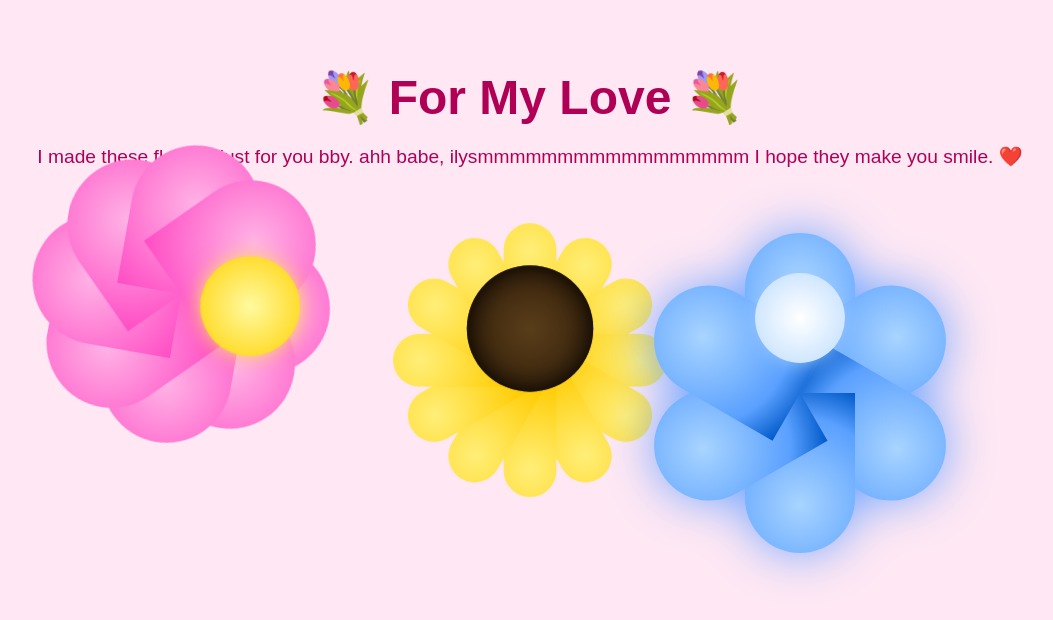
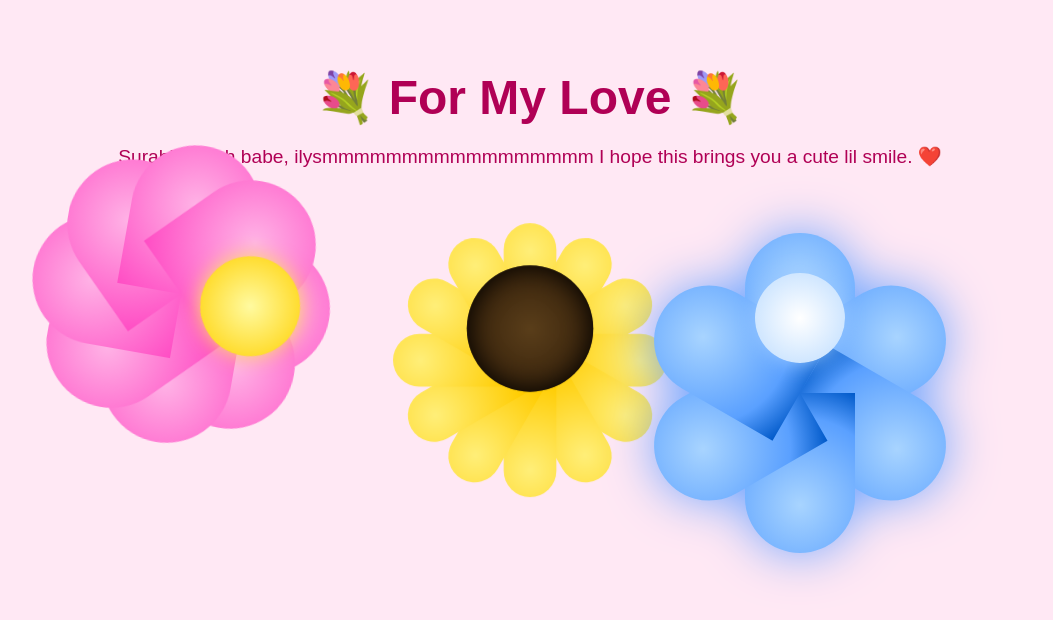
Before and after one commit to kawasakispede/flowers, a plain HTML site: page index.html in a window 1280 px wide. Shown: the whole page, without its empty margins (110-1163 px from the left). Drawn offline with Linux system fonts and the light colour scheme.

Commit message:
Update index.html

```diff
--- a/index.html
+++ b/index.html
@@ -173,9 +173,9 @@
 
 <h1>💐 For My Love 💐</h1>
 <p>
-    I made these flowers just for you bby.
+    Surabiii!!!
     ahh babe, ilysmmmmmmmmmmmmmmmmm
-    I hope they make you smile. ❤️
+    I hope this brings you a cute lil smile. ❤️
 </p>
 
 <div class="flowers">
```
